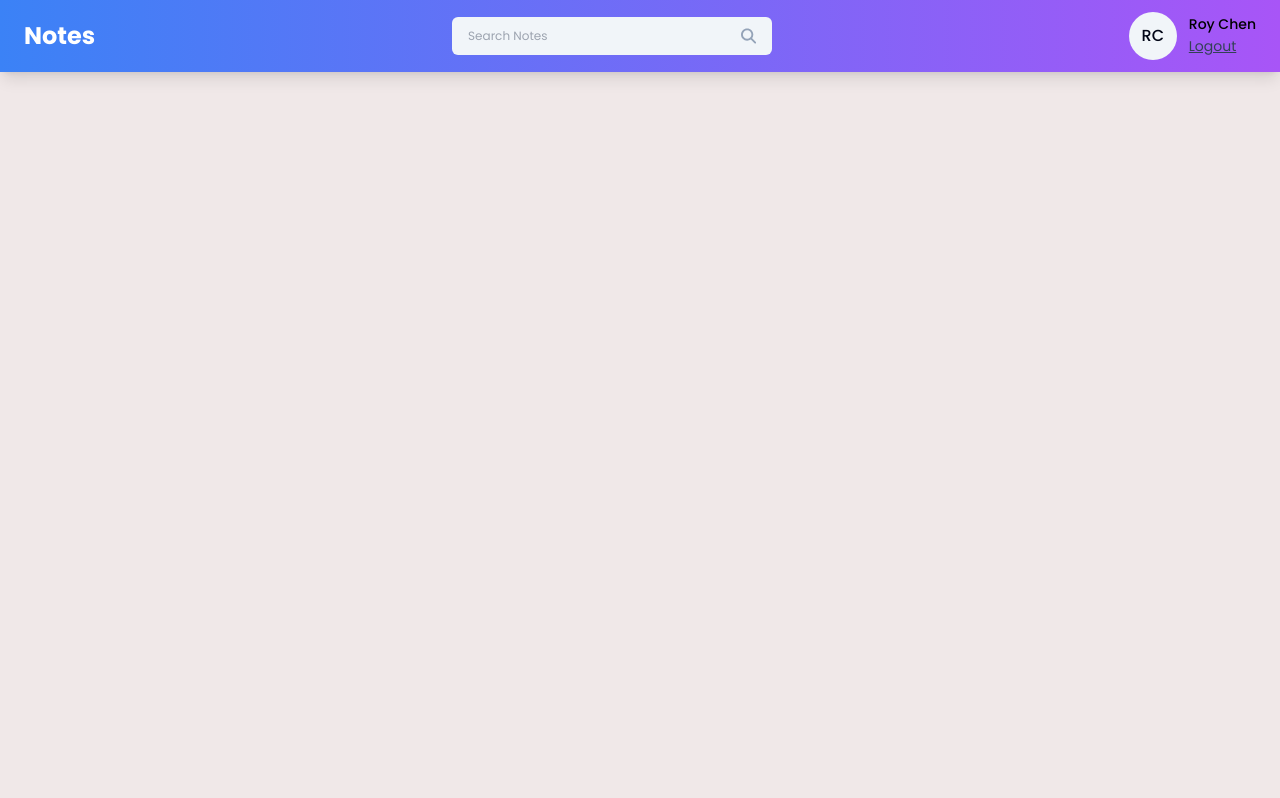
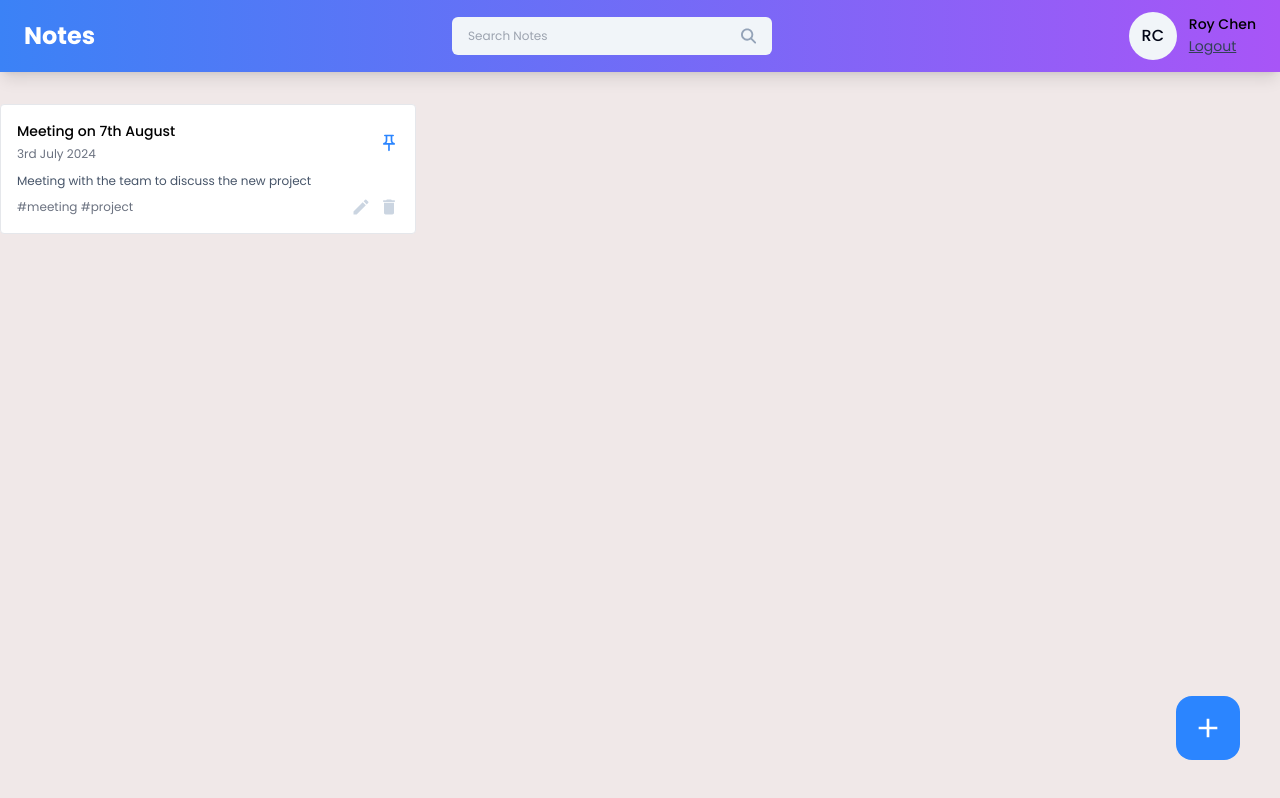
Before and after one commit to Roychen651/Notes-Full-Stack-Application, a React (Vite) app in the folder frontend/notes-app/: page /home in a window 1280 px wide. Built offline with nearby package versions, Linux system fonts and the light colour scheme.

Commit message:
Note Card

```diff
--- /dev/null
+++ b/frontend/notes-app/src/Cards/NoteCard.jsx
@@ -0,0 +1,45 @@
+import React from "react";
+import { MdOutlinePushPin } from "react-icons/md";
+import { MdCreate, MdDelete } from "react-icons/md";
+
+const NoteCard = ({
+  title,
+  data,
+  content,
+  tags,
+  isPinned,
+  onEdit,
+  onDelete,
+  onPinNote,
+}) => {
+  return (
+    <div className="border rounded p-4 bg-white hover:shadow-xl transition-all ease-in-out">
+      <div className="flex items-center justify-between">
+        <div>
+          <h6 className="text-sm font-medium">{title}</h6>
+          <span className="text-xs text-gray-500">{data}</span>
+        </div>
+        <MdOutlinePushPin className={`icon-btn ${isPinned ? 'text-primary' : 'text-slate-300'}`} onClick={onPinNote} />
+        </div>
+
+      <p className="text-xs text-slate-600 mt-2">{content?.slice(0, 60)}</p>
+
+      <div className="flex items-center justify-between mt-2">
+        <div className="text-xs text-gray-500">{tags}</div>
+        <div className="flex items-center gap-2">
+          <MdCreate
+            className="icon-btn hover:text-green-600"
+            onClick={onEdit}
+          />
+
+          <MdDelete
+            className="icon-btn hover:text-red-600"
+            onClick={onDelete}
+          />
+        </div>
+      </div>
+    </div>
+  );
+};
+
+export default NoteCard;
--- a/frontend/notes-app/src/index.css
+++ b/frontend/notes-app/src/index.css
@@ -29,4 +29,8 @@
         hover:scale-105 transition-transform duration-300
     }
 
+    .icon-btn{
+        @apply text-xl text-slate-300 cursor-pointer hover:text-primary;
+    }
+
 }
--- a/frontend/notes-app/src/pages/Home/Home.jsx
+++ b/frontend/notes-app/src/pages/Home/Home.jsx
@@ -1,13 +1,36 @@
-import React from 'react'
-import Navbar from '../../components/Navbar/Navbar'
+import React from "react";
+import Navbar from "../../components/Navbar/Navbar";
+import NoteCard from "../../Cards/NoteCard";
+import { MdAdd } from "react-icons/md";
 
 const Home = () => {
   return (
     <>
-    <Navbar />
+      <Navbar />
 
+      <div className="container mx-auto">
+        <div className="grid grid-cols-3 gap-4 mt-8">
+          <NoteCard
+            title="Meeting on 7th August"
+            data="3rd July 2024"
+            content="Meeting with the team to discuss the new project"
+            tags="#meeting #project"
+            isPinned={true}
+            onEdit={() => {}}
+            onDelete={() => {}}
+            onPinNote={() => {}}
+          />
+        </div>
+      </div>
+
+      <button
+        className="w-16 h-16 flex items-center justify-center rounded-2xl bg-primary hover:bg-blue-600 absolute right-10 bottom-10"
+        onClick={() => {}}
+      >
+        <MdAdd className="text-[32px] text-white" />
+      </button>
     </>
-  )
-}
+  );
+};
 
-export default Home
+export default Home;
```
